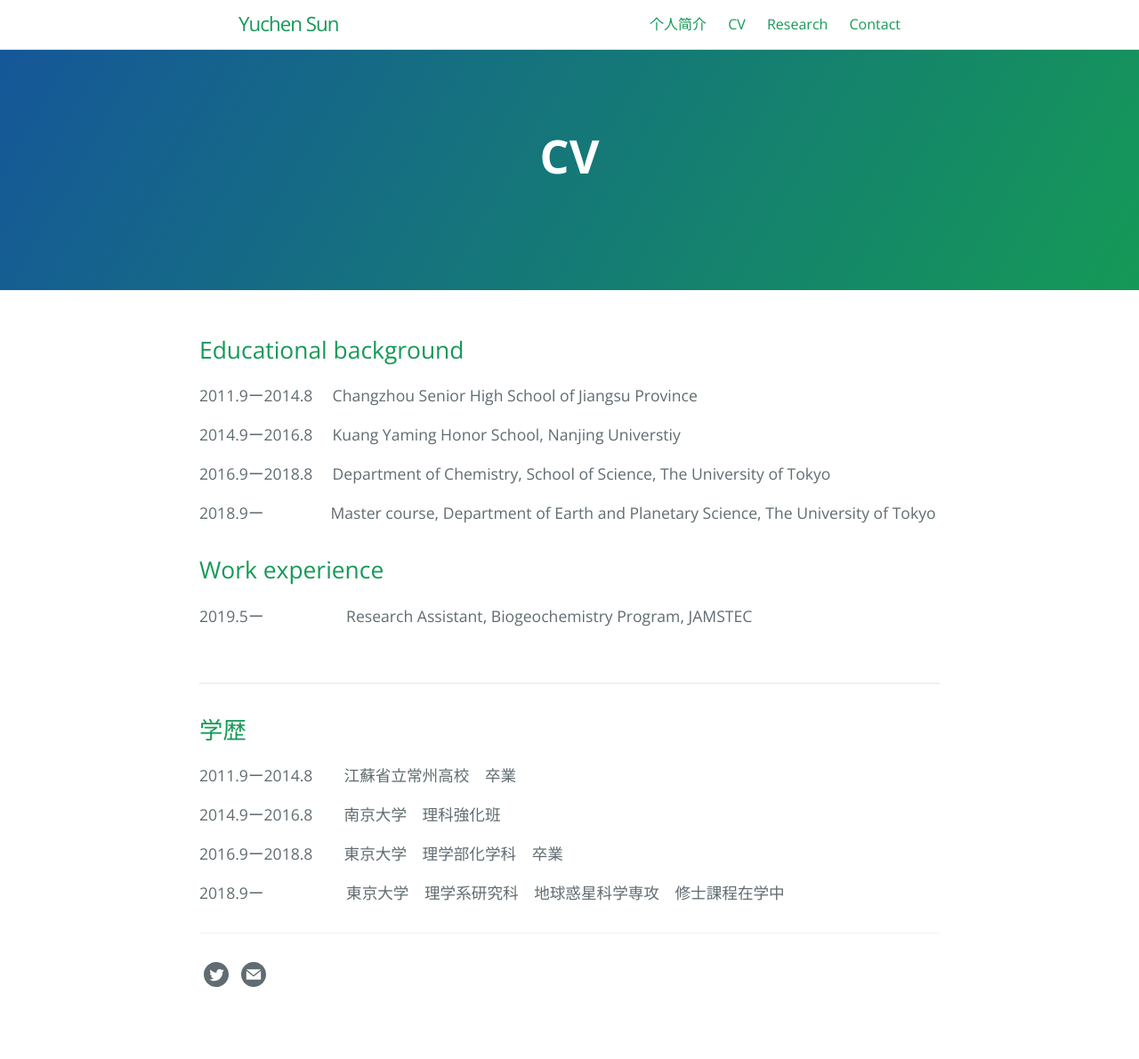
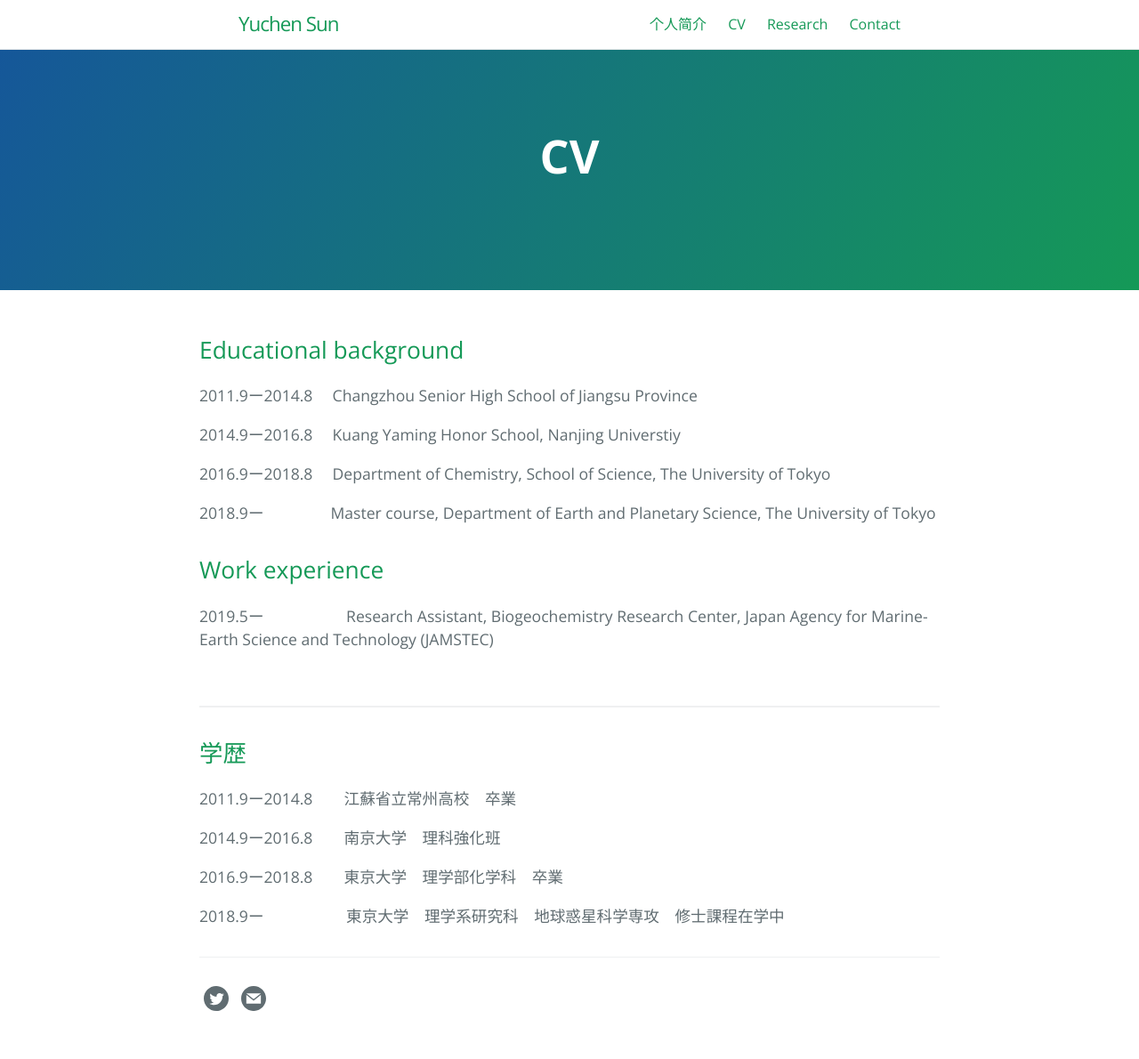
Before and after one commit to sonyuushin/sonyuushin.github.io, a Jekyll site: the page built from cv.md, in a window 1280 px wide. Shown: the whole page at 89% size. Built offline with Jekyll 4.4.1, drawn with Linux system fonts in a browser that asks for light colours; before the commit the page ends 1163 px from its top, so only the background shows below that.

Commit message:
Update cv.md

```diff
--- a/cv.md
+++ b/cv.md
@@ -19,7 +19,7 @@ order: 0
 
 ## Work experience
 
-2019.5ー　　　　　 Research Assistant, Biogeochemistry Program, JAMSTEC
+2019.5ー　　　　　 Research Assistant, Biogeochemistry Research Center, Japan Agency for Marine-Earth Science and Technology (JAMSTEC)
 
 <br />
 
```
